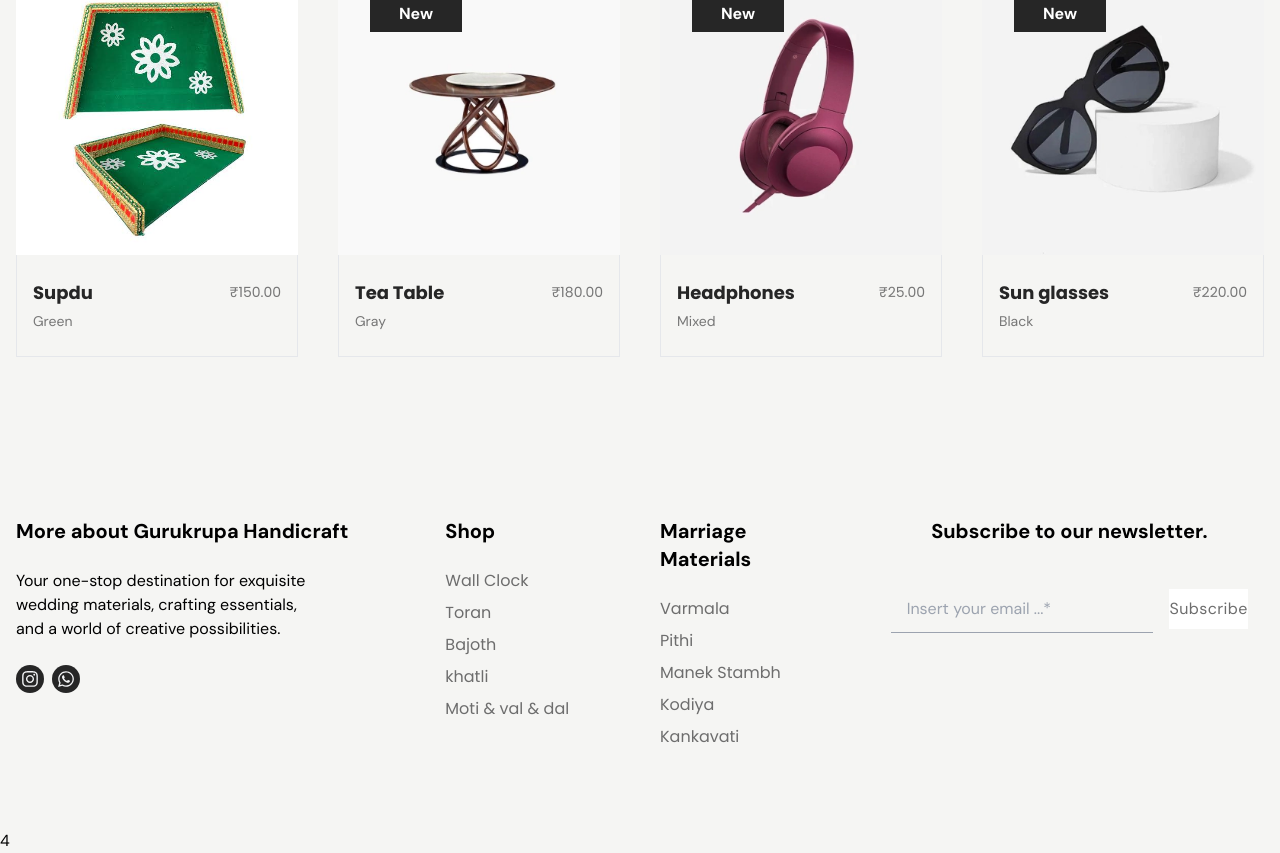
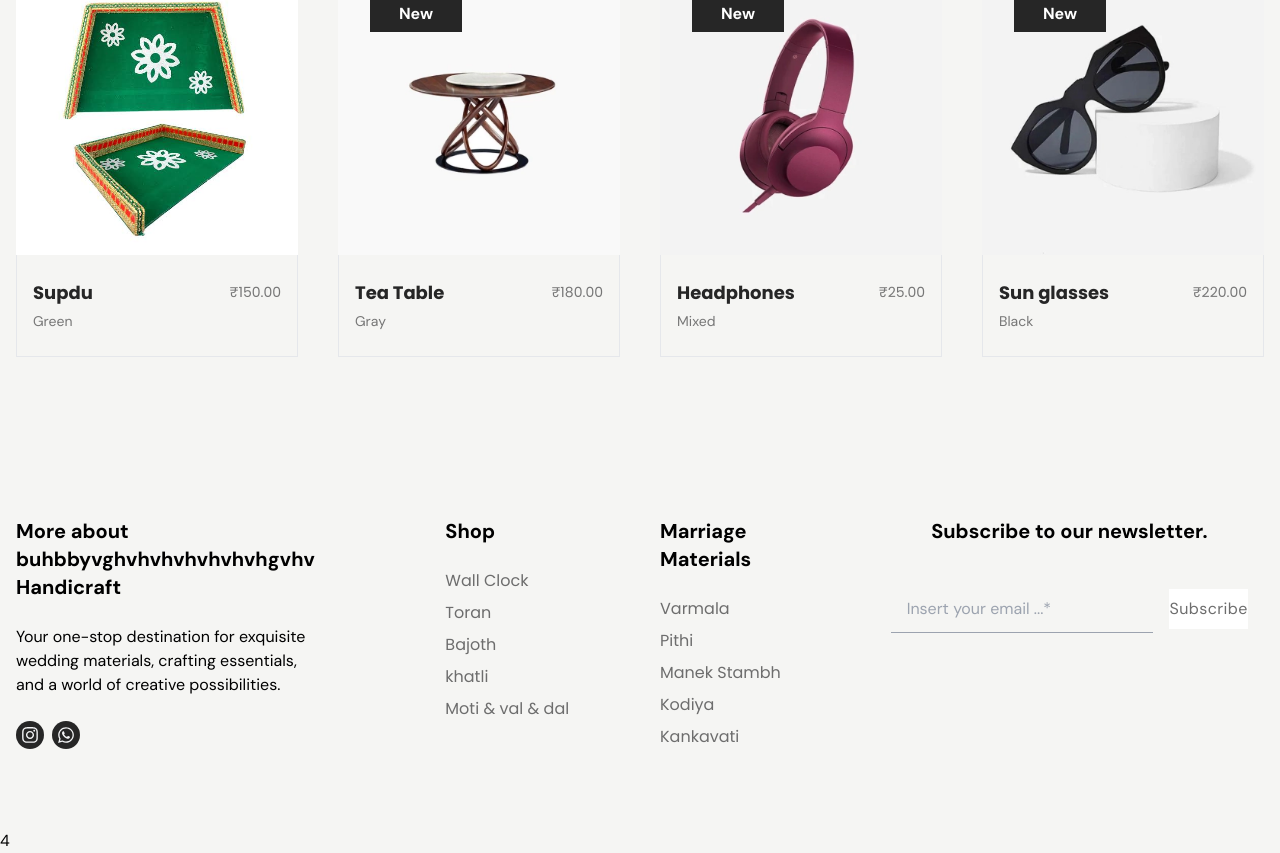
Before and after one commit to RahulThummar/gurukrupahandicraft, a React (Create React App) app: page / in a window 1280 px wide. Shown: the part 3026-3879 px from the top of the page. Built offline with nearby package versions, Linux system fonts and the light colour scheme.

Commit message:
install library

```diff
--- a/src/App.js
+++ b/src/App.js
@@ -40,7 +40,7 @@ const Layout = () => {
       <div class="loader-container">
         <div class="loader">
       <div class="loader-ball"></div>
-      <div class="company-name">ubuhsu</div>
+      <div class="company-name">Gurukrupa Handicraft</div>
     </div>
   </div>
   :
--- a/src/components/home/Footer/Footer.js
+++ b/src/components/home/Footer/Footer.js
@@ -30,7 +30,7 @@ const Footer = () => {
     <div className="w-full bg-[#F5F5F3] py-20">
       <div className="max-w-container mx-auto grid grid-cols-1 md:grid-cols-2  xl:grid-cols-6 px-4 gap-10">
         <div className="col-span-2">
-          <FooterListTitle title=" More about Gurukrupa Handicraft" />
+          <FooterListTitle title=" More about buhbbyvghvhvhvhvhvhvhgvhv Handicraft" />
           <div className="flex flex-col gap-6">
             <p className="text-base w-full xl:w-[80%]">
                Your one-stop destination for exquisite wedding materials, crafting essentials, and a world of creative possibilities.
```
